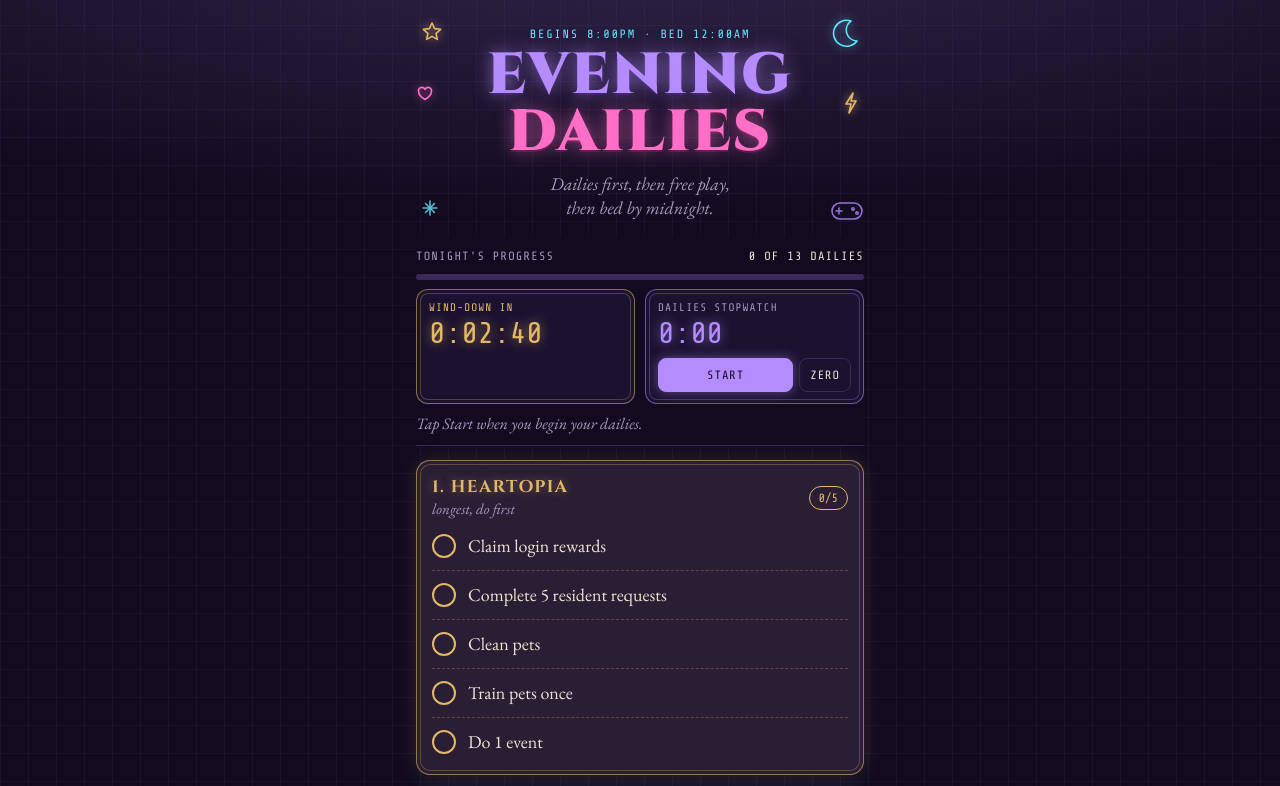
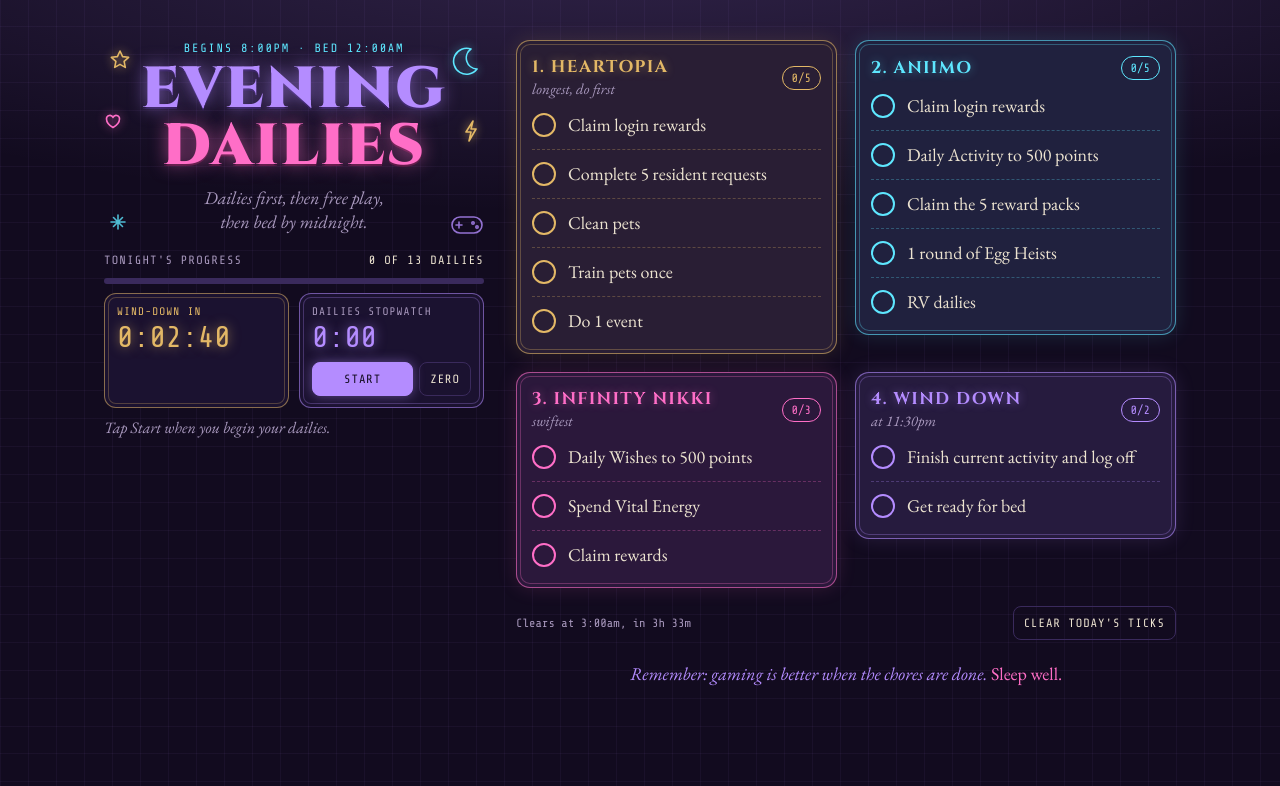
Before and after one commit to faetoplay/hub, a plain HTML site: page evening-dailies/index.html in a window 1280 px wide. Shown: the top 786 px of the page. Drawn offline with nearby package versions, Linux system fonts and the light colour scheme.

Commit message:
Add wide-screen layout to Evening Dailies
On screens 900px and wider, the title and timers sit in a fixed left
column and the game cards fill a two-column grid on the right.

Co-Authored-By: Claude Fable 5.2 <noreply@anthropic.com>
Claude-Session: https://claude.ai/code/session_01URenHQpZ2EYF3DLQT4f57b

```diff
--- a/evening-dailies/index.html
+++ b/evening-dailies/index.html
@@ -327,6 +327,25 @@ li + li { border-top: 1px dashed color-mix(in srgb, var(--tone) 28%, transparent
 }
 .closing b { font-style: normal; font-weight: 400; color: var(--pink); }
 
+/* Wide screens: title and timers stay put on the left, game cards fill the right */
+.side { display: contents; }
+main { display: flex; flex-direction: column; gap: 14px; min-width: 0; }
+@media (min-width: 900px) {
+  .page {
+    max-width: 1120px;
+    display: grid;
+    grid-template-columns: 380px minmax(0, 1fr);
+    gap: 32px;
+    align-items: start;
+    padding: 28px 24px 40px;
+  }
+  .side { display: flex; flex-direction: column; gap: 14px; position: sticky; top: 20px; }
+  .hero { padding-top: 12px; }
+  .bar { position: static; border-bottom: 0; padding: 0; background: transparent; }
+  main { gap: 18px; padding-top: 12px; }
+  #groups { display: grid; grid-template-columns: 1fr 1fr; gap: 18px; align-items: start; }
+}
+
 @media (prefers-reduced-motion: reduce) {
   .fill, .box { transition: none; }
 }
@@ -334,6 +353,7 @@ li + li { border-top: 1px dashed color-mix(in srgb, var(--tone) 28%, transparent
 </head>
 <body>
 <div class="page">
+  <div class="side">
   <header class="hero">
     <svg class="doodle d-star" viewBox="0 0 24 24" aria-hidden="true"><path d="M12 3l2.6 5.6 6 .7-4.5 4.1 1.2 6-5.3-3-5.3 3 1.2-6L3.4 9.3l6-.7z"/></svg>
     <svg class="doodle d-moon" viewBox="0 0 34 34" aria-hidden="true"><path d="M23 5a13 13 0 1 0 6 20A11 11 0 0 1 23 5z"/></svg>
@@ -369,6 +389,9 @@ li + li { border-top: 1px dashed color-mix(in srgb, var(--tone) 28%, transparent
     <p class="status" id="status" aria-live="polite">Tap Start when you begin your dailies.</p>
   </div>
 
+  </div>
+
+  <main>
   <div id="groups"></div>
 
   <div class="foot">
@@ -376,6 +399,7 @@ li + li { border-top: 1px dashed color-mix(in srgb, var(--tone) 28%, transparent
     <button type="button" id="clear">Clear today's ticks</button>
   </div>
   <p class="closing">Remember: gaming is better when the chores are done. <b>Sleep well.</b></p>
+  </main>
 </div>
 
 <script>
```
